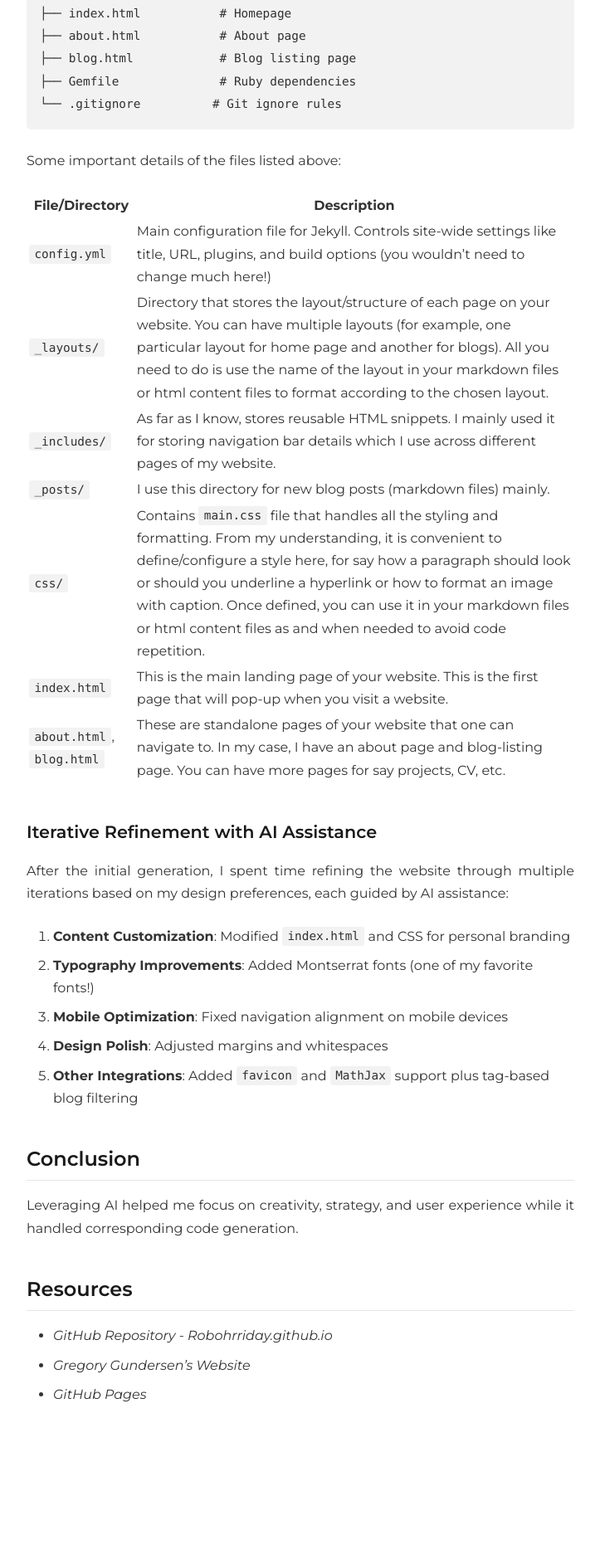
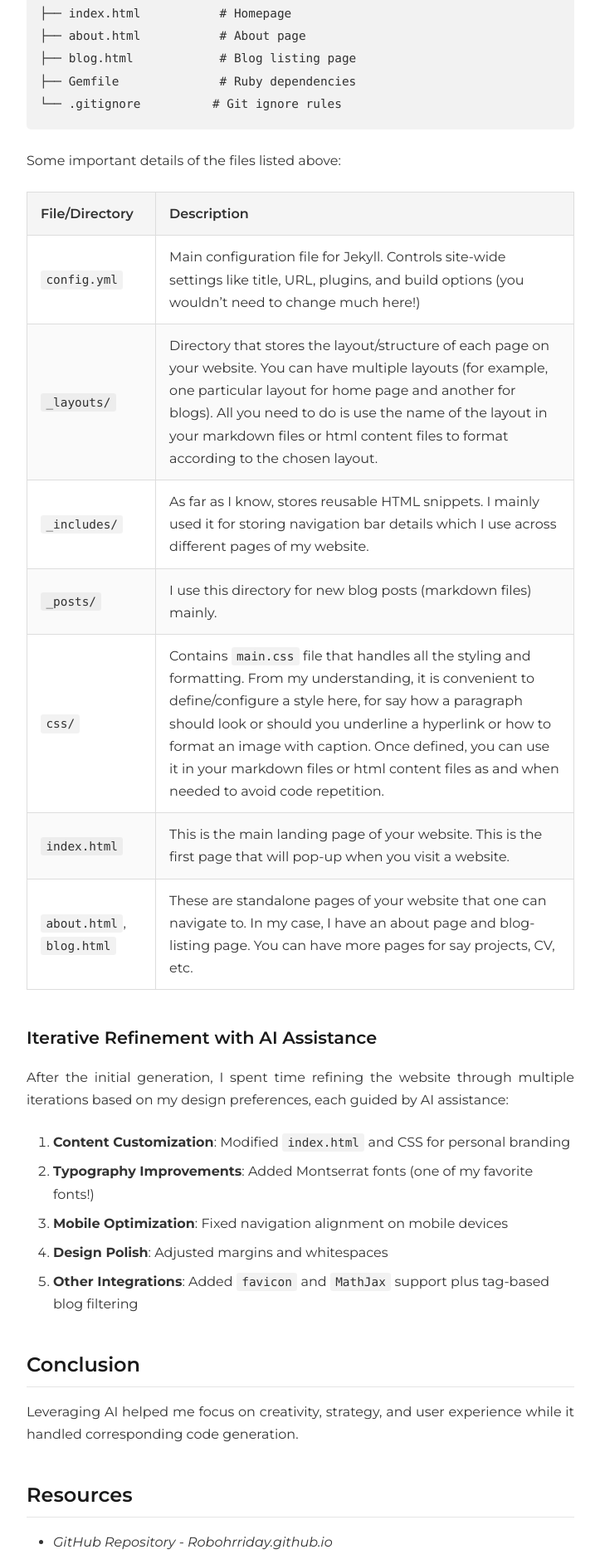
Before and after one commit to Robohrriday/Robohrriday.github.io, a Jekyll site: the page built from _posts/2025-09-27-building-website-with-ai.md, in a window 1280 px wide. Shown: the part 3448-5333 px from the top of the page at 83% size, without its empty margins (278-1001 px from the left). Built offline with Jekyll 4.4.1, drawn with Linux system fonts in a browser that asks for light colours; before the commit the page ends 5286 px from its top, so only the background shows below that.

Commit message:
added css styling for tables

```diff
--- a/css/main.css
+++ b/css/main.css
@@ -566,3 +566,23 @@ h2 {
     border-radius: 4px;
   }
 }
+
+/* Table Styling */
+table {
+    width: 100%;
+    border-collapse: collapse;
+    margin: 1.5em 0;
+    font-size: 1em;
+}
+th, td {
+    border: 1px solid #ddd;
+    padding: 0.75em 1em;
+    text-align: left;
+}
+th {
+    background-color: #f5f5f5;
+    font-weight: 600;
+}
+tr:nth-child(even) {
+    background-color: #fafafa;
+}
```
